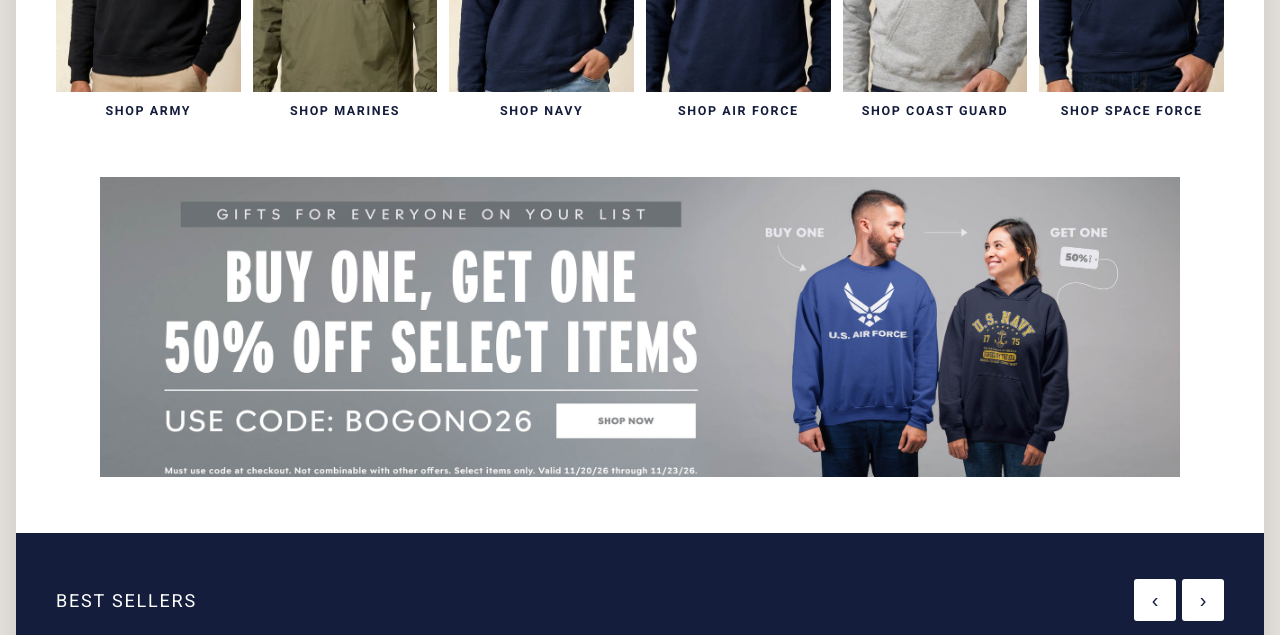
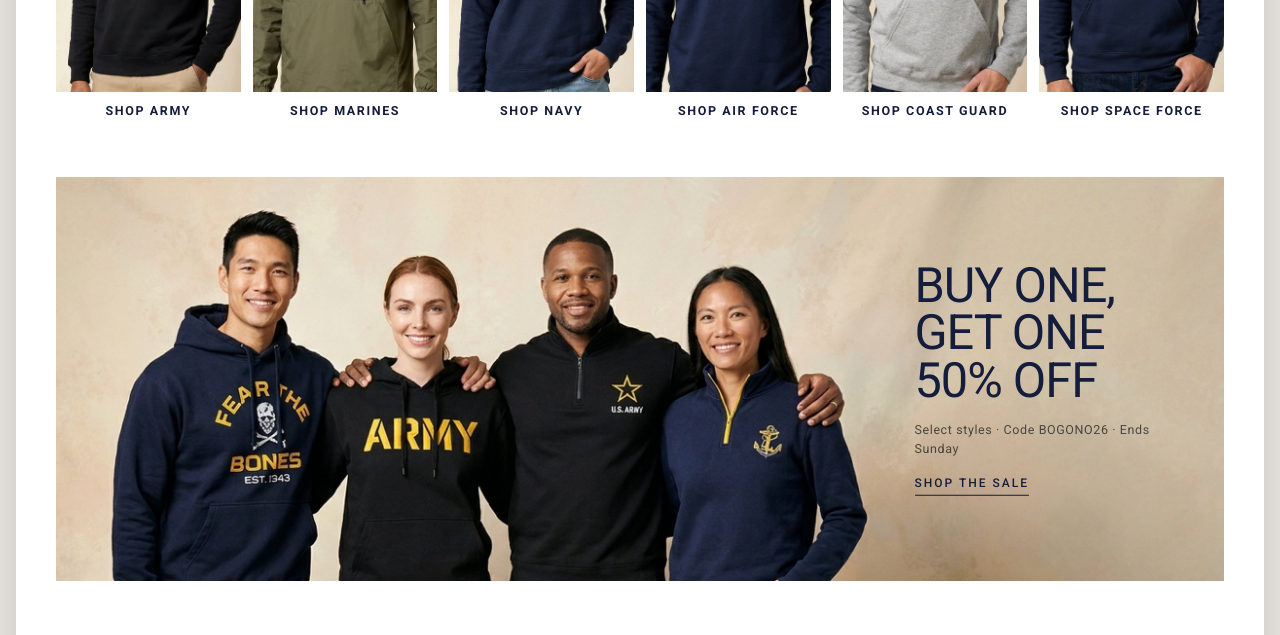
Before and after one commit to Jimmybuzali/afg-homepage-simulacion, a plain HTML site: page index.html in a window 1280 px wide. Shown: the part 1150-1785 px from the top of the page. Drawn offline with Linux system fonts and the light colour scheme.

Commit message:
Homepage v11: editable Zara-style sale banner (studio photo + live text), replaces baked promo banners
Co-Authored-By: Claude Opus 5.5 <noreply@anthropic.com>

```diff
--- a/index.html
+++ b/index.html
@@ -166,6 +166,14 @@ body{background:var(--frame);color:var(--frame-fg);font-family:var(--f);font-siz
 .s .bsx .railwrap::after{background:linear-gradient(90deg,rgba(20,29,60,0),var(--navy))}
 .s .bsx .bar{background:rgba(255,255,255,.18)}.s .bsx .bar i{background:#fff}
 .s .bsx .arrows button{background:#fff;color:var(--navy)}
+/* banner de sale estilo Zara: foto + texto vivo, ligero y con aire */
+.s .sale .sl{display:block;position:relative;overflow:hidden}
+.s .sale img{width:100%;height:auto;transition:transform 1.2s ease}
+.s .sale .sl:hover img{transform:scale(1.02)}
+.s .sale .t{position:absolute;top:50%;transform:translateY(-50%);right:3.5%;width:23%;display:grid;gap:16px;justify-items:start;color:var(--navy)}
+.s .sale .big{font-size:clamp(28px,3.8vw,56px);line-height:.98;font-weight:300;text-transform:uppercase;letter-spacing:-1px}
+.s .sale .sm{font-size:12.5px;letter-spacing:.6px;color:#4a463f}
+.s .sale .go{font-size:12px;font-weight:500;letter-spacing:2px;text-transform:uppercase;border-bottom:1px solid currentColor;padding-bottom:3px}
 /* banner de descuento: más chico que el hero */
 .s .promo .pb{display:block;max-width:1080px;margin:0 auto;position:relative}
 .s .promo img{width:100%;height:auto}
@@ -233,8 +241,10 @@ body{background:var(--frame);color:var(--frame-fg);font-family:var(--f);font-siz
   .s .rail{grid-auto-columns:44%}
   .s .railwrap::after{width:50px}
   .s .avn8{gap:8px}
-  .s .bfb .t{top:20px;transform:none;left:0;right:0;justify-items:center;text-align:center;gap:6px}
-  .s .bfb b{font-size:28px}
+  .s .sale .t{top:24px;transform:none;left:20px;right:20px;width:auto;justify-items:center;text-align:center;gap:12px}
+  .s .sale .big{font-size:30px}
+  .s .sale .sm{display:none}
+  .s .sale .big br:nth-of-type(2){display:none}
   .s .avn8 .cap{left:12px;right:12px;bottom:12px;flex-direction:column;align-items:start}
   .s .avn8 .cap .btn{padding:10px 14px}
   .s .avn8 .cap b{display:none}
@@ -291,12 +301,14 @@ body{background:var(--frame);color:var(--frame-fg);font-family:var(--f);font-siz
     </div>
   </section>
 
-  <!-- BANNER DE DESCUENTO (una sola vez) -->
-  <section class="sec promo" data-st="bogo" data-note="BOGO aparece UNA sola vez: el banner real de la página actual, más chico que antes (ya no es el hero).">
-    <div class="wrap"><a class="pb"><img class="d" src="img/live/prebf_d.jpg" alt="Buy one, get one 50% off select items. Use code BOGONO26"><img class="m" src="img/live/prebf_m.jpg" alt="Buy one, get one 50% off select items. Use code BOGONO26"></a></div>
-  </section>
-  <section class="sec promo" data-st="bf" data-note="BLACK FRIDAY: mismo lugar y tamaño, con la foto grupal del mismo estudio y el texto en el espacio libre.">
-    <div class="wrap"><a class="pb bfb"><img class="d" src="img/v8/bf_banner.jpg" alt="Cuatro amigos con sudaderas AFG"><img class="m" src="img/v8/bf_banner_m.jpg" alt="Cuatro amigos con sudaderas AFG"><span class="t"><b>Black Friday</b><em>20% off every branch</em><span class="btn">Shop the sale</span></span></a></div>
+  <!-- BANNER DE SALE (editable: foto fija + texto vivo) -->
+  <section class="sec sale" data-st="bogo bf" data-note="BANNER DE SALE editable: la foto se queda, el texto es texto real (no va dentro de la imagen). Para cambiar de promo se cambian 3 líneas en Shopify. Estilo Zara: tipografía grande y ligera, mucho aire, link subrayado.">
+    <div class="wrap"><a class="sl">
+      <img class="d" src="img/v8/bf_banner.jpg" alt="Cuatro amigos con sudaderas AFG en estudio beige">
+      <img class="m" src="img/v8/bf_banner_m.jpg" alt="Cuatro amigos con sudaderas AFG en estudio beige">
+      <span class="t" data-st="bogo"><span class="big">Buy one,<br> get one<br> 50% off</span><span class="sm">Select styles · Code BOGONO26 · Ends Sunday</span><span class="go">Shop the sale</span></span>
+      <span class="t" data-st="bf"><span class="big">Black<br> Friday<br> 20% off</span><span class="sm">Every branch · Code BF2026 · Through Sunday</span><span class="go">Shop the sale</span></span>
+    </a></div>
   </section>
 
   <!-- BEST SELLERS -->
```
Also changed, not shown: img/live/prebf_d.jpg (deleted), img/live/prebf_m.jpg (deleted), img/v8/bf_banner_m.jpg.
